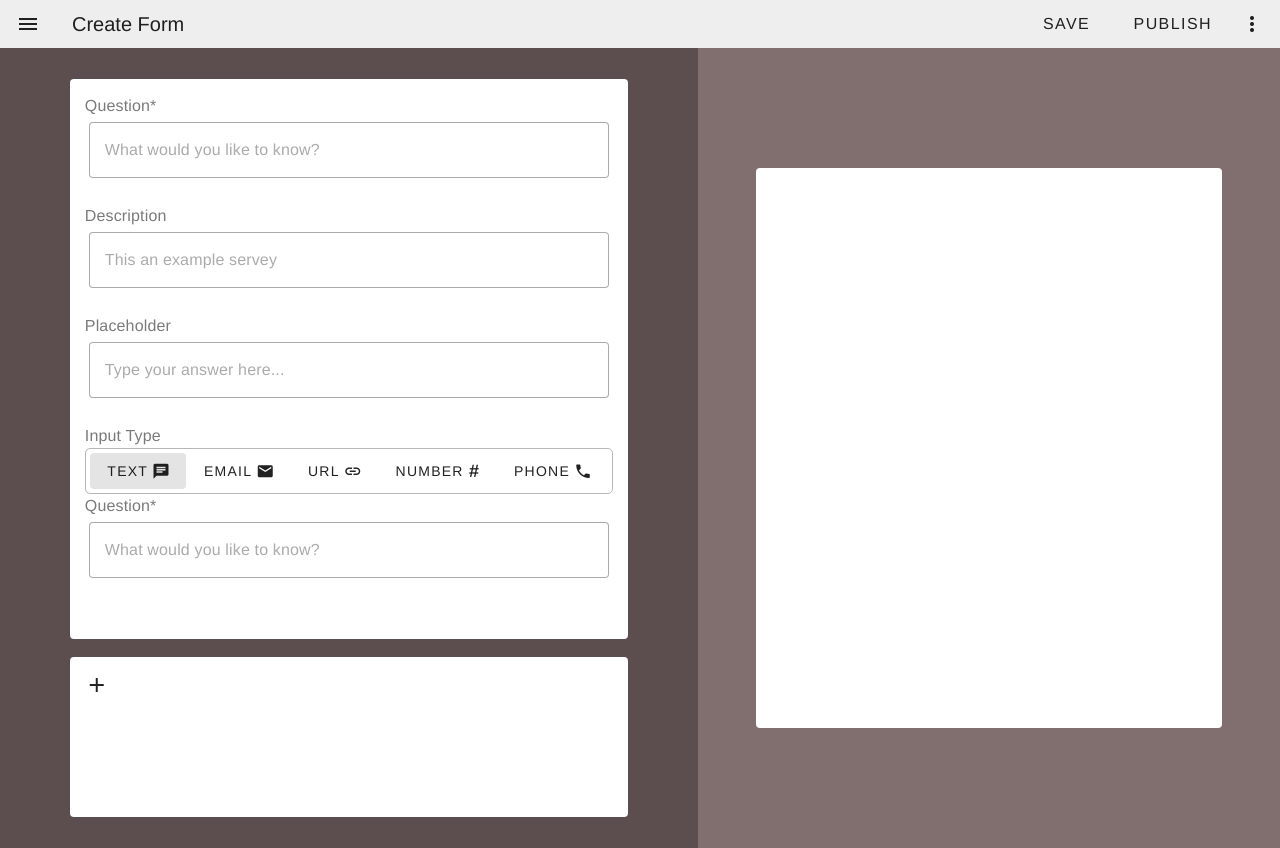
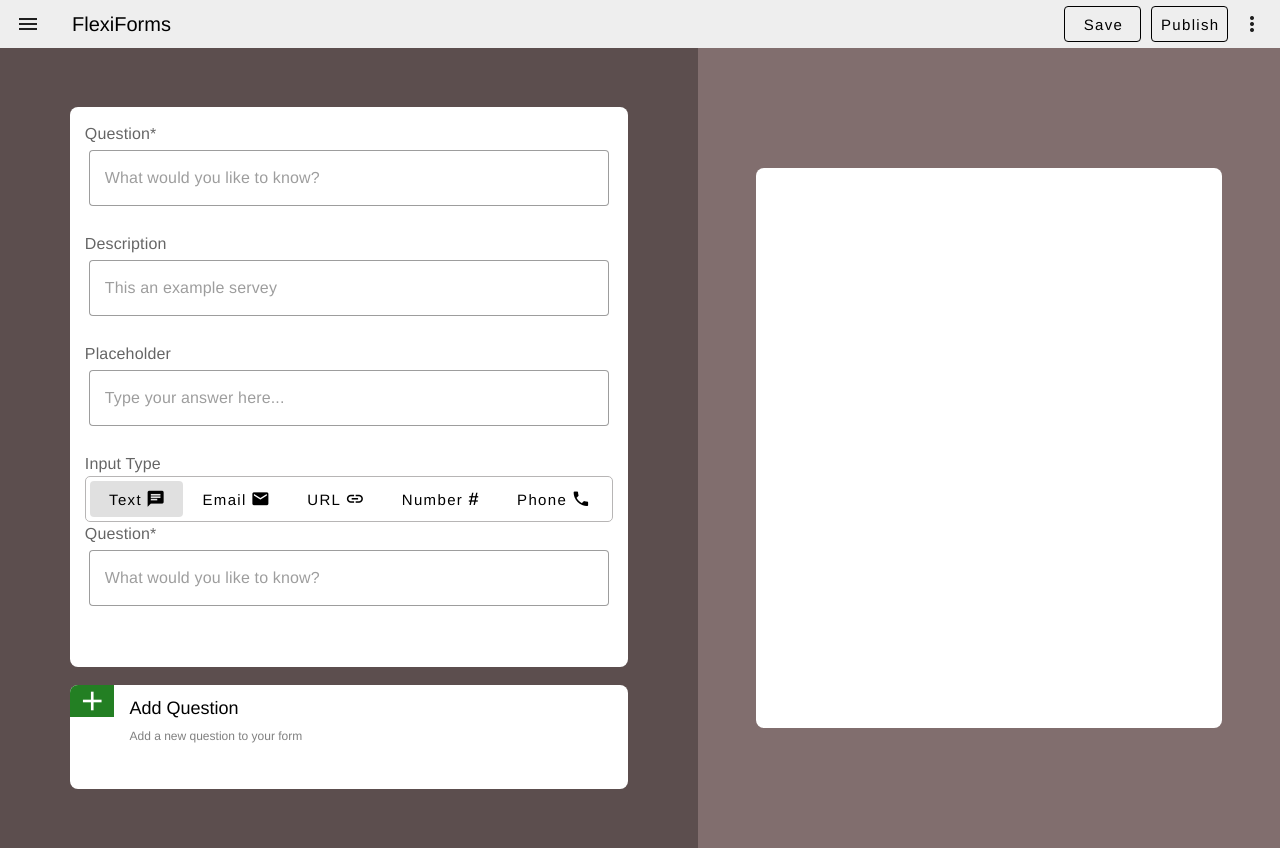
Before and after one commit to Hamza-Akdim/FlexiForms, a Vue app: page / in a window 1280 px wide. Built offline with nearby package versions, Linux system fonts and the light colour scheme.

Commit message:
third_commit

```diff
--- a/src/components/FormBuilder.vue
+++ b/src/components/FormBuilder.vue
@@ -25,13 +25,14 @@ export default {
 
 <style scoped>
     .container{
-        height: 100%;
+        height: 100vh;
         width: 100vw;
         display: flex;
         flex-direction: column;
     }
     .container1{
         display: flex;
+        padding: 0;
         justify-content: space-between;
         align-items: center;
     }
--- a/src/components/FormDisplay.vue
+++ b/src/components/FormDisplay.vue
@@ -1,7 +1,7 @@
 <template>
-  <v-sheet class="formDispaly">
-    <v-sheet :rounded="true" class="countainer"></v-sheet>
-  </v-sheet>
+  <div class="formDispaly">
+    <div class="countainer"></div>
+  </div>
 </template>
 
 <script>
@@ -23,5 +23,7 @@ export default {
   width: 80%;
   height: 70%;
   background-color: white;
+  border-radius: 8px;
+
 }
 </style>
--- a/src/components/FormHeader.vue
+++ b/src/components/FormHeader.vue
@@ -2,12 +2,12 @@
   <v-toolbar density="compact">
     <v-app-bar-nav-icon></v-app-bar-nav-icon>
 
-    <v-toolbar-title>Create Form</v-toolbar-title>
+    <v-toolbar-title style="color: black; ">FlexiForms</v-toolbar-title>
 
     <v-spacer></v-spacer>
 
-    <v-btn class="button" > Save </v-btn>
-    <v-btn class="button" > Publish </v-btn>
+    <v-btn class="button" variant="outlined" > Save </v-btn>
+    <v-btn class="button" variant="outlined" > Publish </v-btn>
 
 
     <v-btn icon>
@@ -25,7 +25,10 @@ export default {
 <style scoped>
   .button{
     margin-left: 10px;
-    font-size: 16px;
+    font-size: 15px;
     font-weight: 500;
-  }
+    text-transform: none;
+    color: black;
+    width: 6%;
+}
 </style>
--- a/src/components/Questions/AddQuestion.vue
+++ b/src/components/Questions/AddQuestion.vue
@@ -1,8 +1,15 @@
 <template>
-  <v-sheet :rounded="true" class="countainer">
-    <v-icon icon="mdi-plus" />
-
-  </v-sheet>
+  <div class="countainer">
+    <button>
+      <div class="icon-div">
+        <v-icon icon="mdi-plus" class="icon" />
+      </div>
+      <div class="text-btn">
+        <div style="font-size: 18px;">Add Question</div>
+        <div style="font-size: 12px; color: grey">Add a new question to your form</div>
+      </div>
+    </button>
+  </div>
 </template>
 
 <script>
@@ -13,9 +20,41 @@ export default {
 
 <style scoped>
 .countainer {
-    height: 20%;
-    width: 80%;
-    margin-top: 10px;
-    background-color: white;
+  height: 13%;
+  padding: 0;
+  width: 80%;
+  margin-top: 10px;
+  border-radius: 8px;
+  background-color: white;
+}
+
+button {
+  width: 100%;
+  height: 100%;
+  display: flex;
+}
+
+.icon-div{
+    background-color: rgb(35, 127, 35);
+    width: 8%;
+    display: flex;
+    justify-content: center;
+    align-items: center;
+}
+
+.icon{
+    font-size: 2rem;
+    font-weight: 400;
+    color: white;
+}
+
+.text-btn{
+    width: 92%;
+    padding: 10px 0 0 15px;
+    display: flex;
+    flex-direction: column;
+    justify-content: center;
+    align-items: flex-start;
+    gap: 5px;
 }
 </style>
--- a/src/components/Questions/QuestionsComponent.vue
+++ b/src/components/Questions/QuestionsComponent.vue
@@ -1,5 +1,5 @@
 <template>
-  <v-sheet :rounded="true" class="countainer">
+  <div class="countainer">
     <div class="question">
       <v-label>Question*</v-label>
       <v-text-field
@@ -89,7 +89,7 @@
         required
       ></v-text-field>
     </div>
-  </v-sheet>
+  </div>
 </template>
 
 <script>
@@ -121,11 +121,13 @@ export default {
 
 <style>
 .countainer {
+  position: relative;
   padding: 15px;
   width: 80%;
   height: 90%;
   background-color: white;
   overflow-y: auto;
+  border-radius: 8px;
 }
 
 .question {
@@ -143,6 +145,9 @@ export default {
 }
 .inputBtn {
   flex-grow: 1;
+  font-size: 15px;
+  text-transform: none;
+
 }
 .iconBtn {
   margin-left: 4px;
```
